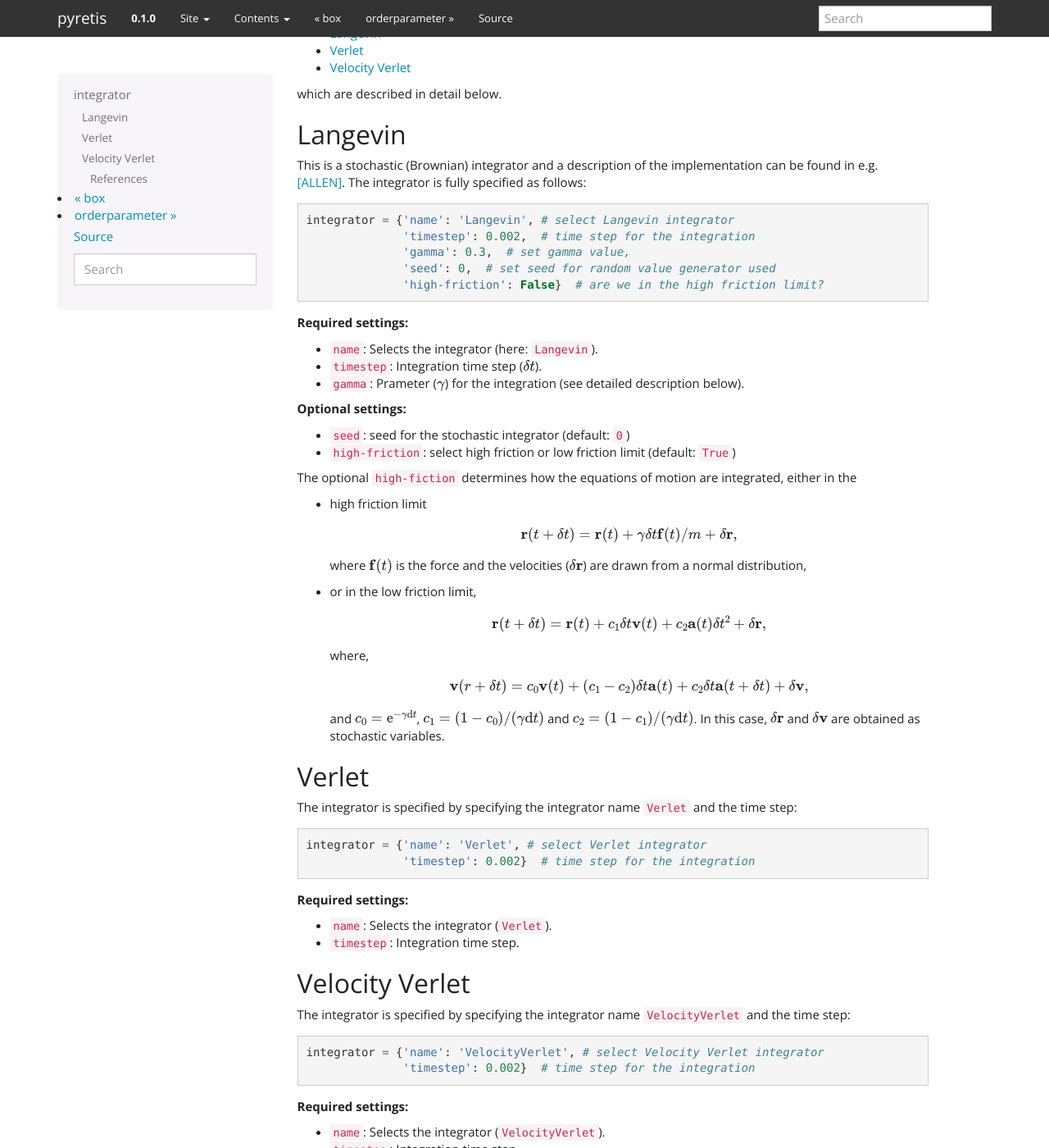
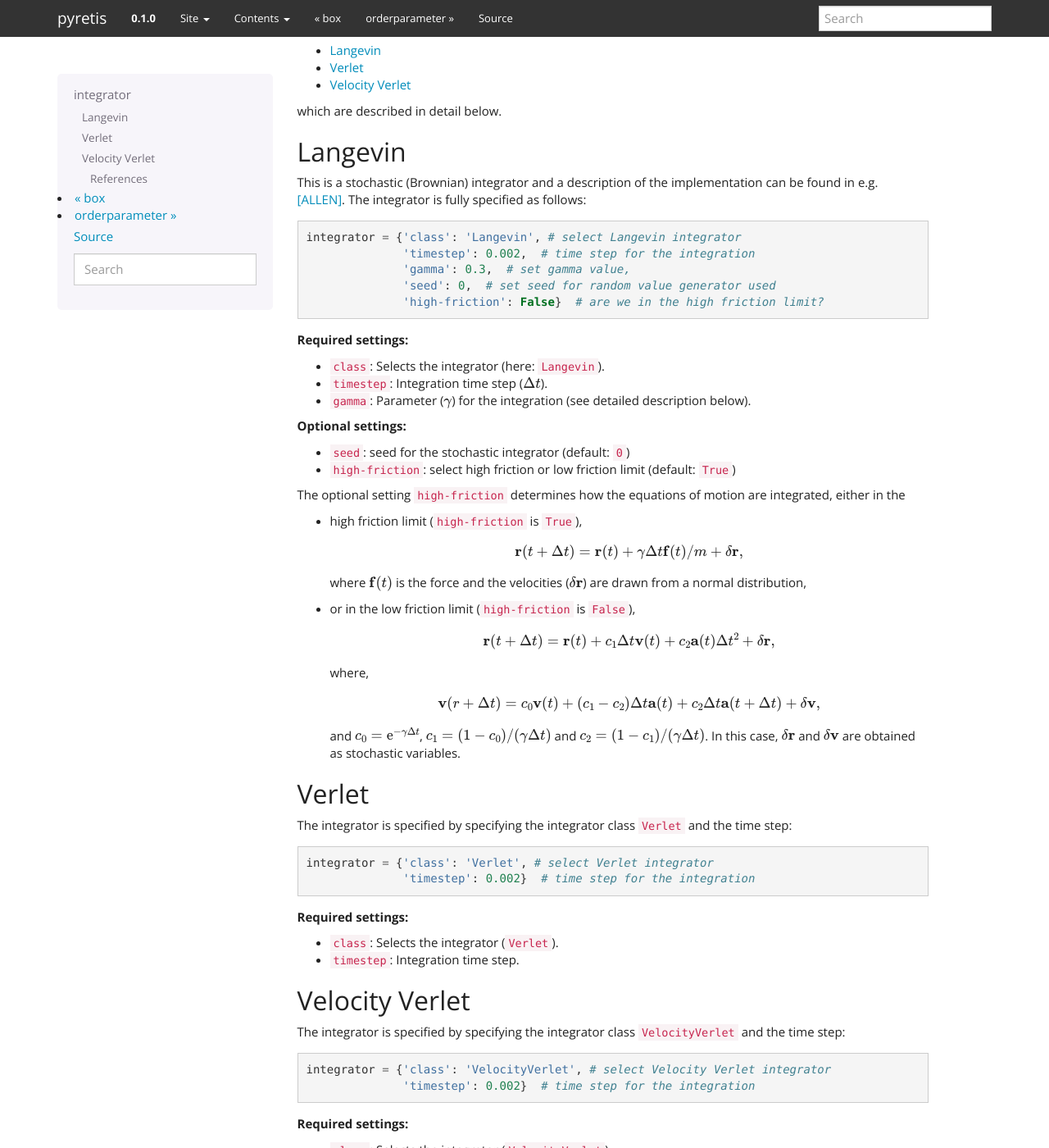
Before and after one commit to jonasjaeger-sci/mod905, a Sphinx documentation site: the page built from docs/user/keywords/integrator.rst, in a window 1280 px wide and 1400 px high, scrolled down 353 px. Shown: the whole window at 82% size. Built offline with Sphinx 7.4.7, drawn with Linux system fonts in a browser that asks for light colours; some of the changed text lies outside the part shown.

Commit message:
Corrected 'name' to 'class' in input description.

```diff
--- a/docs/user/keywords/integrator.rst
+++ b/docs/user/keywords/integrator.rst
@@ -6,19 +6,20 @@ Specify which integrator to use for the dynamics.
 The integrator is responsible for integrating Newton's
 equations of motion numerically in pyretis.
 
-The integrator is specified by providing a ``name`` for the integrator
-and a ``timestep``:
+The integrator is specified by providing a ``class`` for the integrator
+and a ``timestep``. Some integrators might require additional settings
+as discussed below.
 
 
-Example:
+Integrator setting example:
 
 .. code-block:: python
 
-   integrator = {'name': 'VelocityVerlet',
+   integrator = {'class': 'VelocityVerlet',
                  'timestep': 0.002}
 
 pyretis supports different integrators which are selected by setting
-the ``name`` value as show in the example above. The supported integrators
+the ``class`` value as show in the example above. The supported integrators
 are:
 
 * :ref:`Langevin <user-keywords-integrator-langevin>`
@@ -32,12 +33,13 @@ which are described in detail below.
 Langevin
 ........
 
-This is a stochastic (Brownian) integrator and a description of the implementation
-can be found in e.g. [ALLEN]_. The integrator is fully specified as follows:
+This is a stochastic (Brownian) integrator and a description of
+the implementation can be found in e.g. [ALLEN]_. The integrator
+is fully specified as follows:
 
 .. code-block:: python
 
-   integrator = {'name': 'Langevin', # select Langevin integrator
+   integrator = {'class': 'Langevin', # select Langevin integrator
                  'timestep': 0.002,  # time step for the integration
                  'gamma': 0.3,  # set gamma value,
                  'seed': 0,  # set seed for random value generator used
@@ -45,46 +47,48 @@ can be found in e.g. [ALLEN]_. The integrator is fully specified as follows:
 
 **Required settings:**
 
-* ``name``: Selects the integrator (here: ``Langevin``).
+* ``class``: Selects the integrator (here: ``Langevin``).
 
-* ``timestep``: Integration time step (:math:`\delta t`).
+* ``timestep``: Integration time step (:math:`\Delta t`).
 
-* ``gamma``: Prameter (:math:`\gamma`) for the integration
+* ``gamma``: Parameter (:math:`\gamma`) for the integration
   (see detailed description below).
 
 
 **Optional settings:**
 
 * ``seed``: seed for the stochastic integrator (default: ``0``)
-* ``high-friction``: select high friction or low friction limit (default: ``True``)
+* ``high-friction``: select high friction or low friction
+  limit (default: ``True``)
 
-The optional ``high-fiction`` determines how the equations of motion
-are integrated, either in the
+The optional setting ``high-friction`` determines how the equations
+of motion are integrated, either in the
 
-* high friction limit
+* high friction limit (``high-friction`` is ``True``),
 
   .. math::
 
-     \mathbf{r}(t + \delta t) = \mathbf{r}(t) + \gamma \delta t \mathbf{f}(t)/m + \delta \mathbf{r},
+     \mathbf{r}(t + \Delta t) = \mathbf{r}(t) + \gamma \Delta t \mathbf{f}(t)/m + \delta \mathbf{r},
 
-  where :math:`\mathbf{f}(t)` is the force and the velocities (:math:`\delta \mathbf{r}`)
-  are drawn from a normal distribution,
+  where :math:`\mathbf{f}(t)` is the force and the
+  velocities (:math:`\delta \mathbf{r}`) are drawn from a
+  normal distribution,
 
-* or in the low friction limit,
+* or in the low friction limit (``high-friction`` is ``False``),
 
   .. math::
 
-     \mathbf{r}(t + \delta t) = \mathbf{r}(t) + c_1 \delta t  \mathbf{v}(t) + c_2 \mathbf{a}(t) \delta t^2 + \delta \mathbf{r},
+     \mathbf{r}(t + \Delta t) = \mathbf{r}(t) + c_1 \Delta t  \mathbf{v}(t) + c_2 \mathbf{a}(t) \Delta t^2 + \delta \mathbf{r},
 
   where,
 
   .. math::
 
-     \mathbf{v}(r + \delta t) = c_0 \mathbf{v}(t) + (c_1-c_2) \delta t \mathbf{a}(t) + c_2 \delta t \mathbf{a}(t+\delta t) + \delta \mathbf{v},
+     \mathbf{v}(r + \Delta t) = c_0 \mathbf{v}(t) + (c_1-c_2) \Delta t \mathbf{a}(t) + c_2 \Delta t \mathbf{a}(t+\Delta t) + \delta \mathbf{v},
 
-  and :math:`c_0 = \text{e}^{-\gamma \text{d} t}`,
-  :math:`c_1 = (1 - c_0) / ( \gamma \text{d} t)` and
-  :math:`c_2 = (1 - c_1) / ( \gamma \text{d} t)`. In this case,
+  and :math:`c_0 = \text{e}^{-\gamma \Delta t}`,
+  :math:`c_1 = (1 - c_0) / ( \gamma \Delta t)` and
+  :math:`c_2 = (1 - c_1) / ( \gamma \Delta t)`. In this case,
   :math:`\delta \mathbf{r}` and :math:`\delta \mathbf{v}` are
   obtained as stochastic variables.
 
@@ -94,17 +98,17 @@ are integrated, either in the
 Verlet
 ......
 
-The integrator is specified by specifying the integrator name ``Verlet`` and
+The integrator is specified by specifying the integrator class ``Verlet`` and
 the time step:
 
 .. code-block:: python
 
-   integrator = {'name': 'Verlet', # select Verlet integrator
+   integrator = {'class': 'Verlet', # select Verlet integrator
                  'timestep': 0.002}  # time step for the integration
 
 **Required settings:**
 
-* ``name``: Selects the integrator (``Verlet``).
+* ``class``: Selects the integrator (``Verlet``).
 
 * ``timestep``: Integration time step.
 
@@ -114,17 +118,17 @@ the time step:
 Velocity Verlet
 ...............
 
-The integrator is specified by specifying the integrator name ``VelocityVerlet`` and
-the time step:
+The integrator is specified by specifying the integrator
+class ``VelocityVerlet`` and the time step:
 
 .. code-block:: python
 
-   integrator = {'name': 'VelocityVerlet', # select Velocity Verlet integrator
+   integrator = {'class': 'VelocityVerlet', # select Velocity Verlet integrator
                  'timestep': 0.002}  # time step for the integration
 
 **Required settings:**
 
-* ``name``: Selects the integrator (``VelocityVerlet``).
+* ``class``: Selects the integrator (``VelocityVerlet``).
 
 * ``timestep``: Integration time step.
 
```
Also changed, not shown: docs/user/input.rst (+18 -6 lines).
